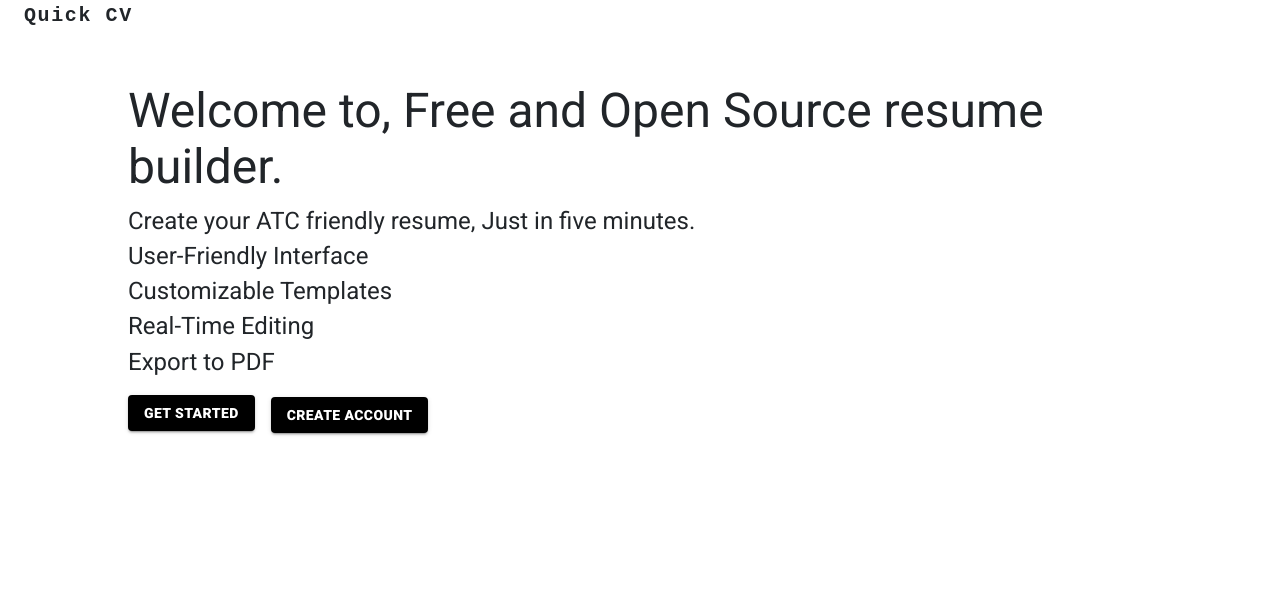
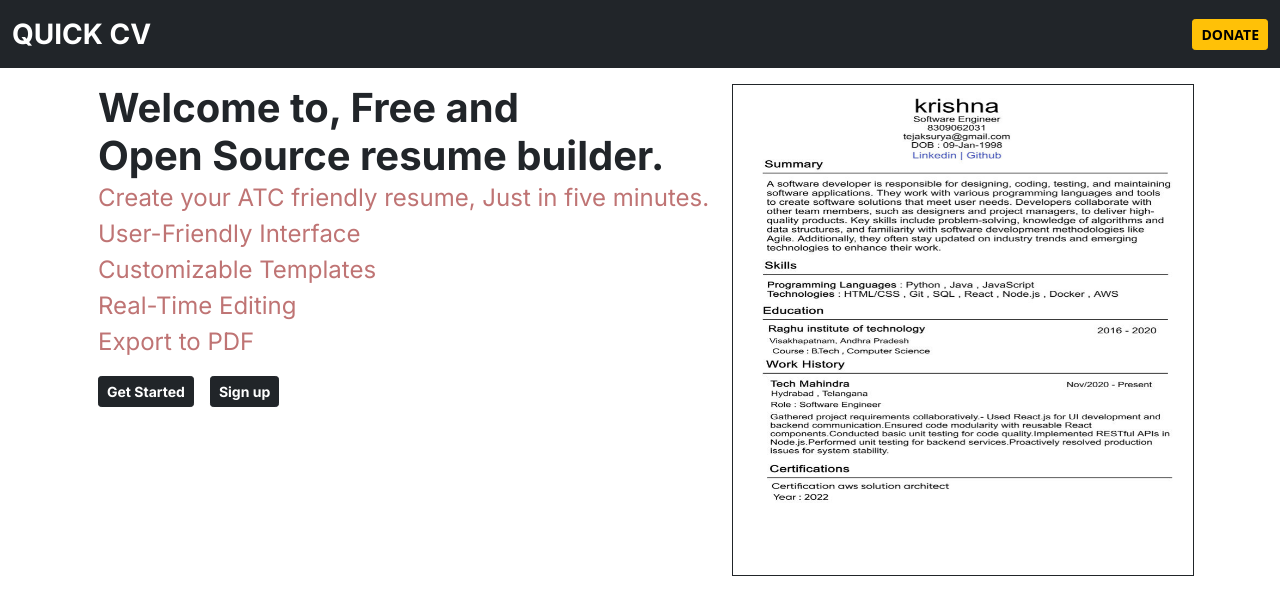
Before and after one commit to YITO-org/quick-cv-ui, a React (Vite) app: page / in a window 1280 px wide. Shown: the top 614 px of the page. Built offline with nearby package versions, Linux system fonts and the light colour scheme.

Commit message:
landing page changed.

```diff
--- a/src/App.tsx
+++ b/src/App.tsx
@@ -12,6 +12,7 @@ import CVInfoData from "./screens/cvInfoData";
 import ViewResume from "./screens/viewResume";
 import LandingPage from "./screens/landingPage"
 import Dashboard from "./screens/dashboard";
+import LandingPage2 from "./screens/landingPage2";
 
 const App : React.FC<any>  = (props)=>{
 
@@ -29,7 +30,10 @@ const App : React.FC<any>  = (props)=>{
       <AuthProvider>
         <BrowserRouter>
             <Routes>
-              <Route path="/" element={<LandingPage />}></Route>
+              <Route path="/" element={
+              // <LandingPage />
+                <LandingPage2 />
+            }></Route>
               <Route path="/createaccount" element={<CreateAndLoginAccount headerName="Create Account" buttonName="Create" redirectionScreen="/login" />}></Route>
               <Route path="/login" element={<CreateAndLoginAccount headerName="Login" buttonName="Login" redirectionScreen="/createaccount" />}></Route>
               <Route path="/otp" element={<Otp headerName="OTP" buttonName="Submit" redirectionScreen="/resumebuilder"  />} />
--- a/src/components/appbar.tsx
+++ b/src/components/appbar.tsx
@@ -7,6 +7,7 @@ import { CgProfile } from "react-icons/cg";
 import {  useDispatch, useSelector , connect } from "react-redux";
 import { styles } from "../styles/styles";
 import { logout } from "../actions";
+import { gotoOrginalState } from "../actions/resumeActions";
 
 
 let Header : React.FC<any> = (props) =>{
@@ -39,6 +40,7 @@ let Header : React.FC<any> = (props) =>{
 
     const logout_ = ()=>{
         props.dispatch(logout())
+        props.dispatch(gotoOrginalState())
         localStorage.removeItem('tokken')
         nav("/")
 
--- a/src/resumes/resumeOne.tsx
+++ b/src/resumes/resumeOne.tsx
@@ -187,9 +187,9 @@ let Projects : React.FC<any> = (props)=>{
                               {
                                 e.description &&
                                 <>
-                                    <div style={{fontSize : "12.6px"}} className="fw-bold"> description: </div>
+                                    {/* <div style={{fontSize : "12.6px"}} className="fw-bold"> description: </div> */}
                                     {/* <div style={{fontSize : "12px"}}>{ e.description }</div> */}
-                                    <div style={{fontSize : "12px"}} className="react-text-editer mt-2"  dangerouslySetInnerHTML={{ __html : e.description  }} ></div>
+                                    <div style={{fontSize : "12px"}} className="react-text-editer mx-1"  dangerouslySetInnerHTML={{ __html : e.description  }} ></div>
                                 </>
                               }
 
--- a/src/resumes/resumeTwo.tsx
+++ b/src/resumes/resumeTwo.tsx
@@ -190,9 +190,9 @@ let Projects : React.FC<any> = (props)=>{
                               {
                                 e.description &&
                                 <>
-                                    <div style={{fontSize : "12.6px"}} className="fw-bold"> Role And Responsibilities: </div>
+                                    {/* <div style={{fontSize : "12.6px"}} className="fw-bold"> Role And Responsibilities: </div> */}
                                     {/* <div style={{fontSize : "12px"}}>{ e.description }</div> */}
-                                    <div style={{fontSize : "12px"}} className="react-text-editer mt-2"  dangerouslySetInnerHTML={{ __html : e.description  }} ></div>
+                                    <div style={{fontSize : "12px"}} className="react-text-editer mx-1"  dangerouslySetInnerHTML={{ __html : e.description  }} ></div>
                                 </>
                               }
 
--- a/src/screens/landingPage.tsx
+++ b/src/screens/landingPage.tsx
@@ -1,4 +1,4 @@
-import React, { useEffect } from "react";
+import React from "react";
 import { Box, Typography , Button, AppBar, Container, Grid} from "@mui/material";
 import { useNavigate } from "react-router-dom";
 import {useWidth} from "../layout";
--- /dev/null
+++ b/src/screens/landingPage2.tsx
@@ -0,0 +1,79 @@
+import React from "react";
+// import { Box, Typography , Button, AppBar, Container, Grid} from "@mui/material";
+import img1 from "../assets/img1.jpg";
+import img2 from "../assets/img2.jpg";
+import { useNavigate } from "react-router-dom";
+// import {useWidth} from "../layout";
+import "../styles/landingpage2.css";
+
+let LandingPage2 : React.FC = ()=>{
+
+  let nav = useNavigate();
+
+  let redirect = ()=>{
+    nav("/resumebuilder/detailes")
+  }
+
+  let redirectTOSignUp = ()=>{
+    nav("/createaccount")
+  }
+
+  // let screenSize = useWidth();
+
+  // return(
+  //     <React.Fragment>
+  //         <div className="p-5 m-4">
+  //               <Box>
+  //               <Typography variant='h3' fontWeight={600}>Quick CV</Typography>
+  //                 <Typography>Create Your ATC Friendly Resume, Just in five minutes.</Typography>
+  //                 <Typography>Free and Open Source Resume Builder.</Typography>
+  //                 <Button variant='contained'  sx={{mt : 1 , backgroundColor : 'black' , fontWeight : '800' }} onClick={redirect}>GET STARTED</Button>
+  //               </Box>
+  //         </div>
+  //     </React.Fragment>
+  //   )
+
+  return(
+        <React.Fragment>
+        <nav className="navbar navbar-light bg-dark">
+          <div className="container-fluid">
+            <a className="navbar-brand  tes fw-bolder fs-3 text-white">QUICK CV</a>
+         <button className="btn btn-warning btn-sm fw-bolder">DONATE</button>
+          </div>
+        </nav>
+      <div className="container-sm">
+        <div className="row p-3">
+            <div className="col-sm-12 col-md-6 col-lg-6 col-xl-7 col-xxl-6 d-block justify-content-center  align-items-center">
+                <div className="display-6 fw-bolder tes">Welcome to, Free and <br />Open Source resume builder.</div>
+                <div className="d-flex flex-column fs-4 tes subline">
+                  <div> Create your ATC friendly resume, Just in five minutes.</div>
+                  <div>User-Friendly Interface</div>
+                  <div>Customizable Templates</div>
+                  <div>Real-Time Editing</div>
+                  <div>Export to PDF</div>
+                </div>
+                <div className="d-flex flex-row gap-3 mt-3">
+                    <button className="btn btn-dark btn-sm tes fw-bold" onClick={redirect} >Get Started</button>
+                    <button className="btn btn-dark btn-sm tes fw-bold" onClick={redirectTOSignUp} >Sign up</button>
+                </div>
+            </div>
+            <div className="col-sm-12 col-md-6 col-lg-5 col-xl-5 col-xxl-6 d-none d-sm-block d-md-none d-lg-block border border-dark">
+                <div id="carouselExampleSlidesOnly" className="carousel slide" data-bs-ride="carousel">
+                    <div className="carousel-inner">
+                      <div className="carousel-item active">
+                        <img src={img1} className="d-block w-100" alt="Resume" />
+                      </div>
+                      <div className="carousel-item">
+                        <img src={img2} className="d-block w-100" alt="Resume" />
+                      </div>
+                    </div>
+                  </div>
+            </div>
+
+        </div>
+      </div>
+        </React.Fragment>
+      )
+
+  }
+export default LandingPage2;
--- /dev/null
+++ b/src/styles/landingpage2.css
@@ -0,0 +1,36 @@
+/* @import url('https://fonts.googleapis.com/css2?family=Roboto:ital,wght@0,100;0,300;0,400;0,500;0,700;0,900;1,100;1,300;1,400;1,500;1,700;1,900&display=swap'); */
+
+/* @import url('https://fonts.googleapis.com/css2?family=Roboto:ital,wght@0,100;0,300;0,400;0,500;0,700;0,900;1,100;1,300;1,400;1,500;1,700;1,900&display=swap'); */
+
+/* @import url('https://fonts.googleapis.com/css2?family=Roboto:ital,wght@0,100;0,300;0,400;0,500;0,700;0,900;1,100;1,300;1,400;1,500;1,700;1,900&display=swap'); */
+
+@import url('https://fonts.googleapis.com/css2?family=Inter:ital,opsz,wght@0,14..32,100..900;1,14..32,100..900&display=swap');
+
+*{
+    margin: 0;
+    padding: 0;
+}
+
+.tes{
+    /* font-family: 'Trebuchet MS', 'Lucida Sans Unicode', 'Lucida Grande', 'Lucida Sans', Arial, sans-serif; */
+    font-family: "Inter", sans-serif;
+    /* font-weight: 900;
+    font-size: 1rem; */
+}
+
+.text{
+    font-size: 2.5rem;
+    font-weight: 800;
+    top:25%;
+
+left: 20%;
+}
+.subline{
+    /* font-size: 1.8rem; */
+    color: #BF7474
+    /* font-weight: 400; */
+}
+.pho{
+    height: 80vh;
+    width: 80%;
+}
--- a/src/styles/resumeOne.css
+++ b/src/styles/resumeOne.css
@@ -31,6 +31,10 @@
 }
 
 
+/* .react-text-editer p {
+    line-height: 0.1px;
+}  */
+
 .react-text-editer p {
-    line-height: 0.1px;
+    margin-bottom: 1px;
 }
```
Also changed, not shown: src/assets/img1.jpg (added), src/assets/img2.jpg (added).
